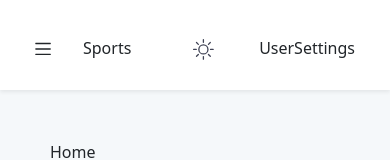
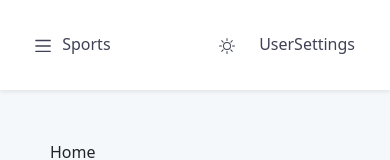
Before and after one commit to killcodeX/sport-sprint-dashboard, a React (Create React App) app in the folder frontend/: page / in a window 390 px wide. Shown: the top 160 px of the page. Built offline with nearby package versions, Linux system fonts and the light colour scheme; the HTML template or start-up script is replaced by a standard one.

Commit message:
mobile optimization done

```diff
--- a/frontend/src/index.css
+++ b/frontend/src/index.css
@@ -12,7 +12,7 @@
   --aside-toolbar-height: 100vh;
   --link-active-color: #009ef7;
   --drop-down-box-shadow: 0px 0px 50px 0px rgb(82, 63, 105, 0.15);
-  --highLightLayer:#ffffff;
+  --highLightLayer: #ffffff;
 }
 
 /* for dark theme */
@@ -21,7 +21,7 @@
   --screenBG: #151521;
   --cardBG: #1e1e2d;
   --fontColor: #ffffff;
-  --highLightLayer:#2a2a3c;
+  --highLightLayer: #2a2a3c;
 }
 
 body {
@@ -78,6 +78,14 @@ body {
   justify-content: space-between;
   align-items: center;
   gap: 2rem;
+  color: var(--fontColor);
+}
+
+@media (max-width: 480px) {
+  .header-left,
+  .header-right {
+    gap: 0.7rem;
+  }
 }
 
 /* Header componenet - Theme Options */
@@ -118,6 +126,9 @@ body {
 }
 
 .theme-option {
+  display: flex;
+  align-items: baseline;
+  gap: 10px;
   padding: 5px 0px;
 }
 
@@ -128,6 +139,16 @@ body {
 
 .theme-option.active {
   color: var(--link-active-color);
+}
+
+@media (max-width: 480px) {
+  .current-theme {
+    font-size: 1rem;
+  }
+
+  .theme-options {
+    font-size: 0.9rem;
+  }
 }
 
 /* aside componenet */
```
